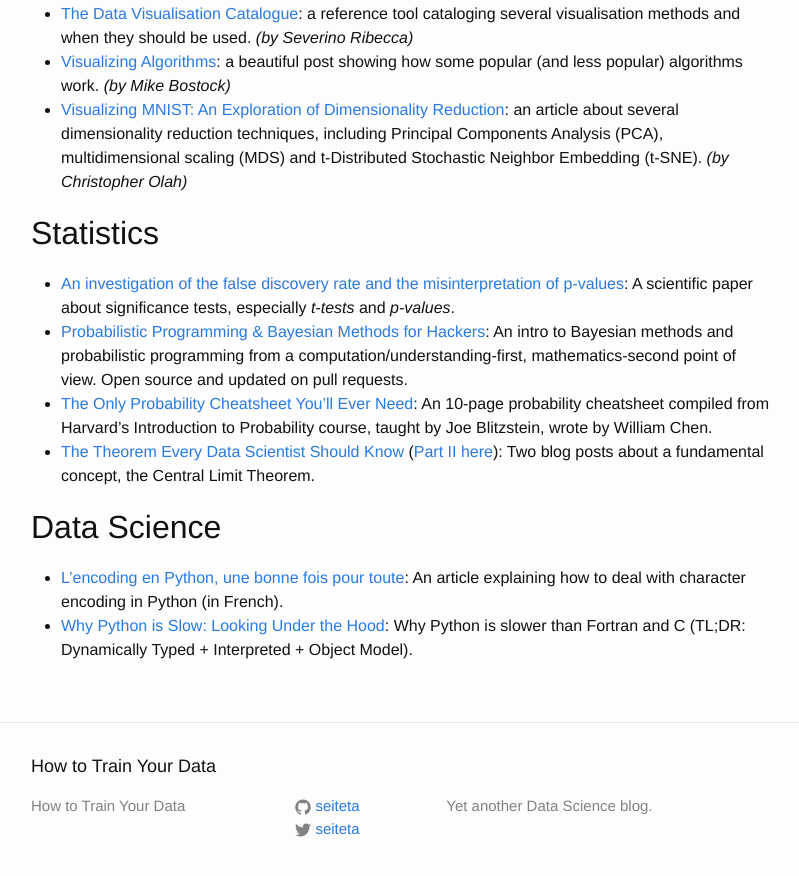
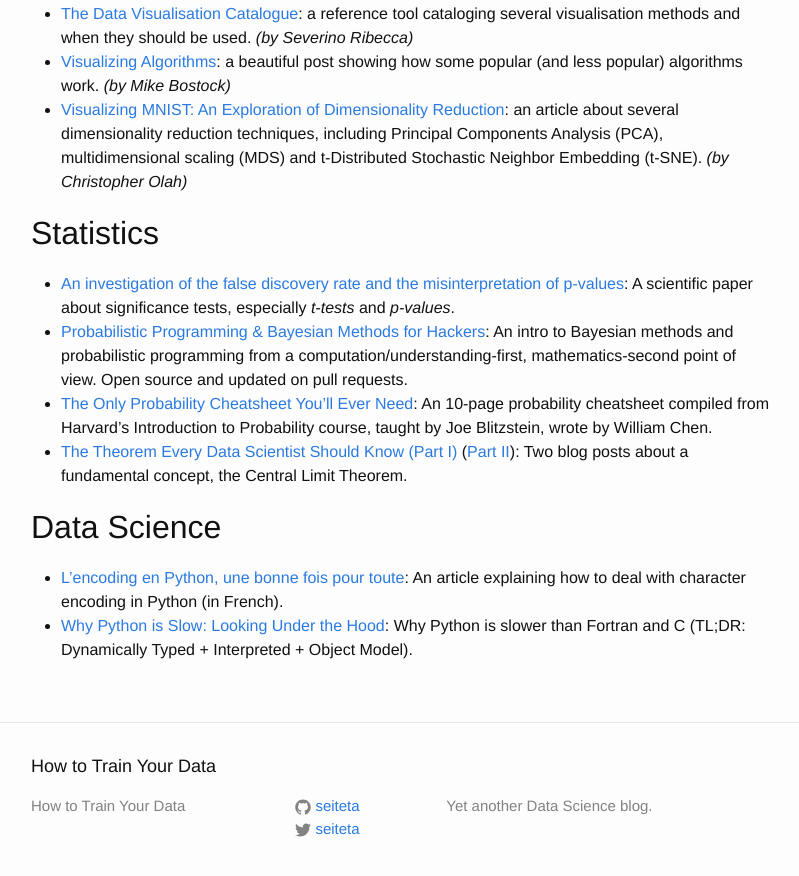
Before and after one commit to seiteta/seiteta.github.io_old, a Jekyll site: the page built from _posts/2015-01-04-articles.md, in a window 1280 px wide and 900 px high, scrolled down 627 px. Shown: the top 876 px of the window, without its empty margins (239-1038 px from the left). Built offline with Jekyll 4.4.1, drawn with Linux system fonts in a browser that asks for light colours.

Commit message:
Update 2015-01-04-articles.md

```diff
--- a/_posts/2015-01-04-articles.md
+++ b/_posts/2015-01-04-articles.md
@@ -28,7 +28,7 @@ author: Frédéric Bardolle
 * [An investigation of the false discovery rate and the misinterpretation of p-values](http://rsos.royalsocietypublishing.org/content/1/3/140216): A scientific paper about significance tests, especially _t-tests_ and _p-values_.
 * [Probabilistic Programming & Bayesian Methods for Hackers](http://camdavidsonpilon.github.io/Probabilistic-Programming-and-Bayesian-Methods-for-Hackers/): An intro to Bayesian methods and probabilistic programming from a computation/understanding-first, mathematics-second point of view. Open source and updated on pull requests.
 * [The Only Probability Cheatsheet You'll Ever Need](http://static1.squarespace.com/static/54bf3241e4b0f0d81bf7ff36/t/55e9494fe4b011aed10e48e5/1441352015658/probability_cheatsheet.pdf): An 10-page probability cheatsheet compiled from Harvard's Introduction to Probability course, taught by Joe Blitzstein, wrote by William Chen.
-* [The Theorem Every Data Scientist Should Know](http://www.jeannicholashould.com/the-theorem-every-data-scientist-should-know.html) ([Part II here](http://www.jeannicholashould.com/the-theorem-every-data-scientist-should-know-2.html)): Two blog posts about a fundamental concept, the Central Limit Theorem.
+* [The Theorem Every Data Scientist Should Know (Part I)](http://www.jeannicholashould.com/the-theorem-every-data-scientist-should-know.html) ([Part II](http://www.jeannicholashould.com/the-theorem-every-data-scientist-should-know-2.html)): Two blog posts about a fundamental concept, the Central Limit Theorem.
 
 ## Data Science
 
```
